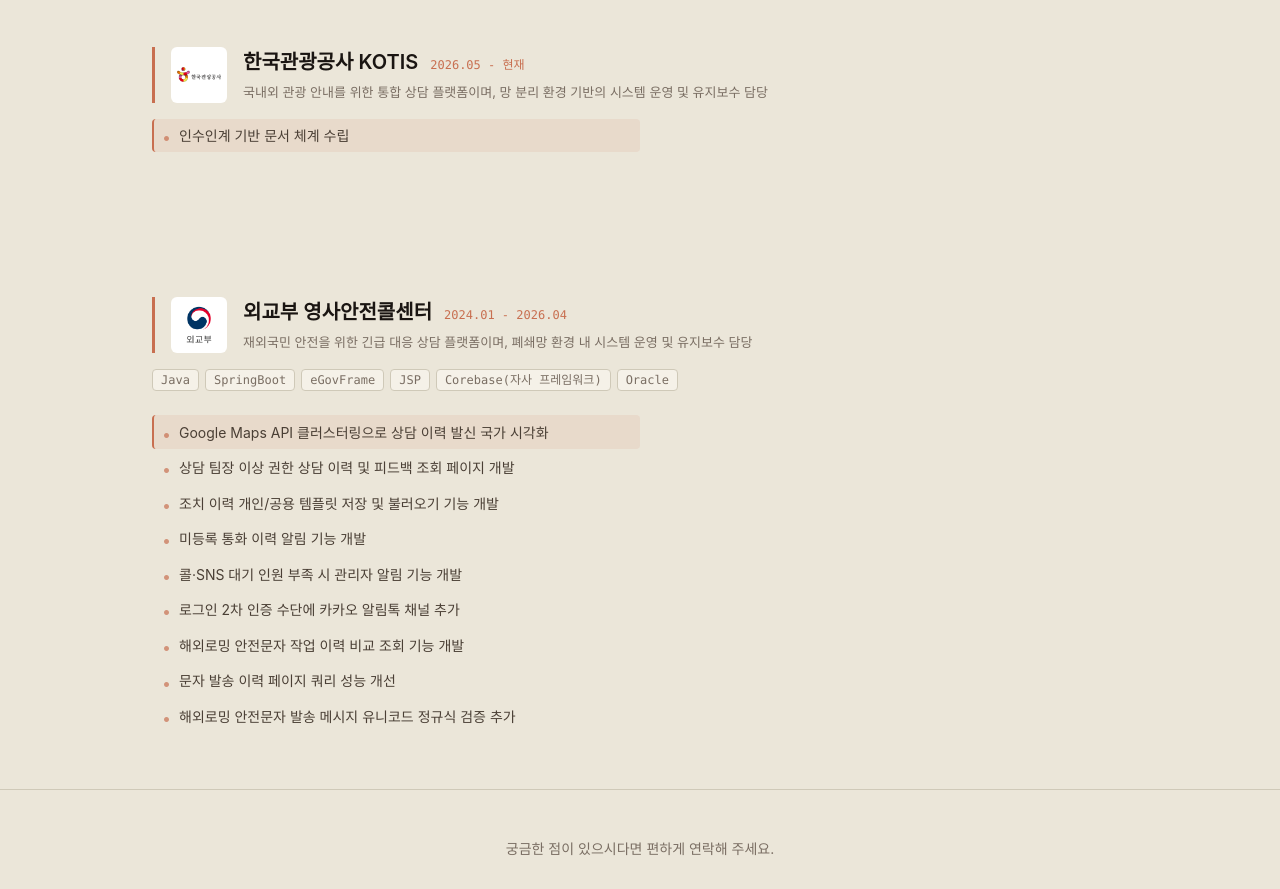
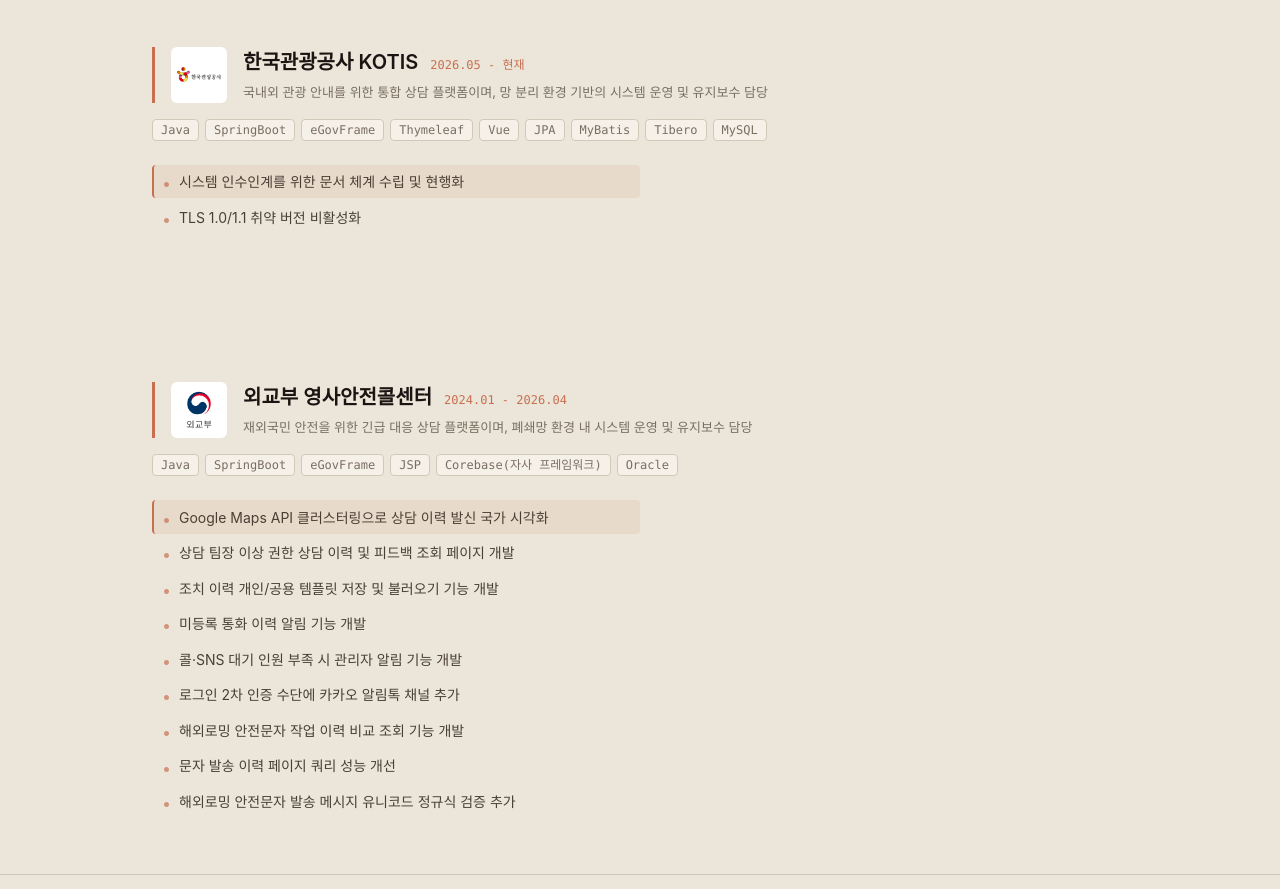
Before and after one commit to zmgu/zmgu.github.io, a React (Vite) app: page / in a window 1280 px wide. Shown: the part 1352-2241 px from the top of the page. Built offline with nearby package versions, Linux system fonts and the light colour scheme.

Commit message:
한국관광공사 프로젝트 내용 추가 및 detail 타입 개선

```diff
--- a/src/components/sections/Projects.tsx
+++ b/src/components/sections/Projects.tsx
@@ -4,7 +4,7 @@ import { projects, Feature } from '../../data/portfolio';
 const renderFeatureDetail = (feat: Feature) => (
   <>
     <div className="feature-detail-title">{feat.title}</div>
-    <div className="feature-detail-body">{feat.detail}</div>
+    <div className="feature-detail-body">{feat.detail.join('\n')}</div>
   </>
 );
 
--- a/src/data/portfolio.ts
+++ b/src/data/portfolio.ts
@@ -12,7 +12,7 @@ export interface Education {
 
 export interface Feature {
   title: string;
-  detail: string;
+  detail: string[];
 }
 
 export interface Project {
@@ -88,10 +88,21 @@ export const projects: Project[] = [
     period: '2026.05 - 현재',
     image: '/kotis.jpg',
     description: '국내외 관광 안내를 위한 통합 상담 플랫폼이며, 망 분리 환경 기반의 시스템 운영 및 유지보수 담당',
-    stack: [],
+    stack: ['Java', 'SpringBoot', 'eGovFrame', 'Thymeleaf', 'Vue', 'JPA', 'MyBatis', 'Tibero', 'MySQL'],
     features: [
-      { title:  '인수인계 기반 문서 체계 수립',
-        detail: '사업 인수 초기 단계로 인수인계 산출물 정리, 시스템 아키텍처 구성도 작성, 운영 매뉴얼 작성을 통해 안정적인 유지보수 기반 마련'
+      { title:  '시스템 인수인계를 위한 문서 체계 수립 및 현행화',
+        detail: [
+          '인수인계 과정에서 현행과 맞지 않는 문서를 전면 재정비',
+          '· DB 정의서 / 테이블 정의서 / 컬럼 정의서 / ERD',
+          '· 시스템 아키텍처 정의서 / 운영 매뉴얼',
+          '· 범정부 메타데이터 현행화',
+        ],
+      },
+      { title:  'TLS 1.0/1.1 취약 버전 비활성화',
+        detail: [
+          '서버(Apache, Nginx) 및 웹 방화벽(AIWAF) 환경에서 TLS 취약 버전 비활성화 적용',
+          '외부 연동 서비스와의 호환성 및 인프라 제약을 검토하여 각 시스템에 적용 가능한 범위로 조치',
+        ],
       },
     ],
   },
@@ -103,31 +114,52 @@ export const projects: Project[] = [
     stack: ['Java', 'SpringBoot', 'eGovFrame', 'JSP', 'Corebase(자사 프레임워크)', 'Oracle'],
     features: [
       { title:  'Google Maps API 클러스터링으로 상담 이력 발신 국가 시각화',
-        detail: '상담 이력 발신 국가 최근 한달 데이터를 조회하여 Google Maps API 클러스터링으로 국가별 건수를 지도에 시각화'
+        detail: [
+          '상담 이력 발신 국가 최근 한달 데이터를 조회하여 Google Maps API 클러스터링으로 국가별 건수를 지도에 시각화',
+        ],
       },
       { title:  '상담 팀장 이상 권한 상담 이력 및 피드백 조회 페이지 개발',
-        detail: '상담 이력 및 피드백 항목(정보 전달 미숙, 상담 유형 오선택 등)을 세분화하여 팀장 이상 권한에서만 접근 가능한 조회 페이지 신규 개발'
+        detail: [
+          '상담 이력 및 피드백 항목(정보 전달 미숙, 상담 유형 오선택 등)을 세분화하여 팀장 이상 권한에서만 접근 가능한 조회 페이지 신규 개발',
+        ],
       },
       { title:  '조치 이력 개인/공용 템플릿 저장 및 불러오기 기능 개발',
-        detail: '팀장 이상 권한은 공용 템플릿으로 저장하여 전체 사용자가 활용 가능하고, 일반 상담원은 개인 템플릿으로만 저장되어 본인에게만 노출되도록 권한별 분기 구현'
+        detail: [
+          '팀장 이상 권한은 공용 템플릿으로 저장하여 전체 사용자가 활용 가능하고, 일반 상담원은 개인 템플릿으로만 저장되어 본인에게만 노출되도록 권한별 분기 구현',
+        ],
       },
       { title:  '미등록 통화 이력 알림 기능 개발',
-        detail: '1분 주기로 미저장 이력 여부를 체크\n미저장 이력이 존재할 경우 화면 우측 하단에 알림 박스를 표시하도록 구현'
+        detail: [
+          '1분 주기로 미저장 이력 여부를 체크',
+          '미저장 이력이 존재할 경우 화면 우측 하단에 알림 박스를 표시하도록 구현',
+        ],
       },
       { title:  '콜·SNS 대기 인원 부족 시 관리자 알림 기능 개발',
-        detail: '모든 상담원이 통화 중으로 대기 가능 인원이 0명이 될 경우 헤더에 경고 표시와 함께 알림음이 재생되도록 구현\n크롬 브라우저의 오디오 자동재생 정책을 고려하여 소리 재생 처리'
+        detail: [
+          '모든 상담원이 통화 중으로 대기 가능 인원이 0명이 될 경우 헤더에 경고 표시와 함께 알림음이 재생되도록 구현',
+          '크롬 브라우저의 오디오 자동재생 정책을 고려하여 소리 재생 처리',
+        ],
       },
-      { title: '로그인 2차 인증 수단에 카카오 알림톡 채널 추가',
-        detail: '기존 SMS 단일 방식에서 알림톡을 추가 지원하도록 개선\n컨트롤러에서 인증 수단에 따라 SMS/알림톡 API로 분기 처리하여 확장 가능한 구조로 구현'
+      { title:  '로그인 2차 인증 수단에 카카오 알림톡 채널 추가',
+        detail: [
+          '기존 SMS 단일 방식에서 알림톡을 추가 지원하도록 개선',
+          '컨트롤러에서 인증 수단에 따라 SMS/알림톡 API로 분기 처리하여 확장 가능한 구조로 구현',
+        ],
       },
       { title:  '해외로밍 안전문자 작업 이력 비교 조회 기능 개발',
-        detail: '기존에는 단일 이력 row를 계속 덮어 이전 내용과 비교가 불가능했던 구조를 스냅샷 방식으로 개선하여 이전 이력 보존 및 변경 전후 비교 조회 기능 구현'
+        detail: [
+          '기존에는 단일 이력 row를 계속 덮어 이전 내용과 비교가 불가능했던 구조를 스냅샷 방식으로 개선하여 이전 이력 보존 및 변경 전후 비교 조회 기능 구현',
+        ],
       },
       { title:  '문자 발송 이력 페이지 쿼리 성능 개선',
-        detail: '제니퍼 APM 응답 지연 감지를 확인하여 WHERE절 TO_CHAR 함수 제거, 조인 필드 인덱스 추가로 응답 시간 3초 → 1.5초로 단축'
+        detail: [
+          '제니퍼 APM 응답 지연 감지를 확인하여 WHERE절 TO_CHAR 함수 제거, 조인 필드 인덱스 추가로 응답 시간 3초 → 1.5초로 단축',
+        ],
       },
       { title:  '해외로밍 안전문자 발송 메시지 유니코드 정규식 검증 추가',
-        detail: '통신 3사 수신 환경에서 2바이트 공백 및 특수문자가 "?"로 표시되거나 내용이 잘리는 문제를 정규식 검증으로 입력 단계에서 사전 차단'
+        detail: [
+          '통신 3사 수신 환경에서 2바이트 공백 및 특수문자가 "?"로 표시되거나 내용이 잘리는 문제를 정규식 검증으로 입력 단계에서 사전 차단',
+        ],
       },
     ],
   },
```
Also changed, not shown: 1 other file (tests, documents, lock files or other folders).
